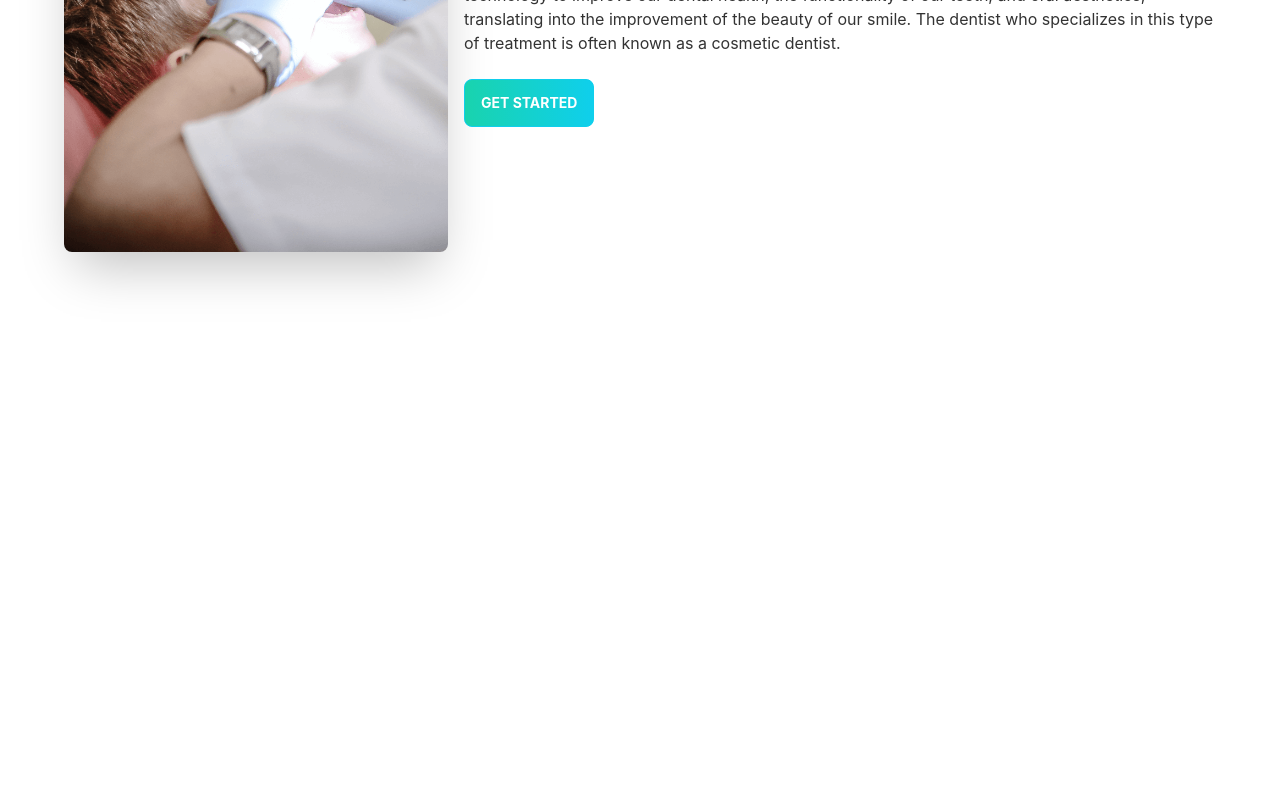
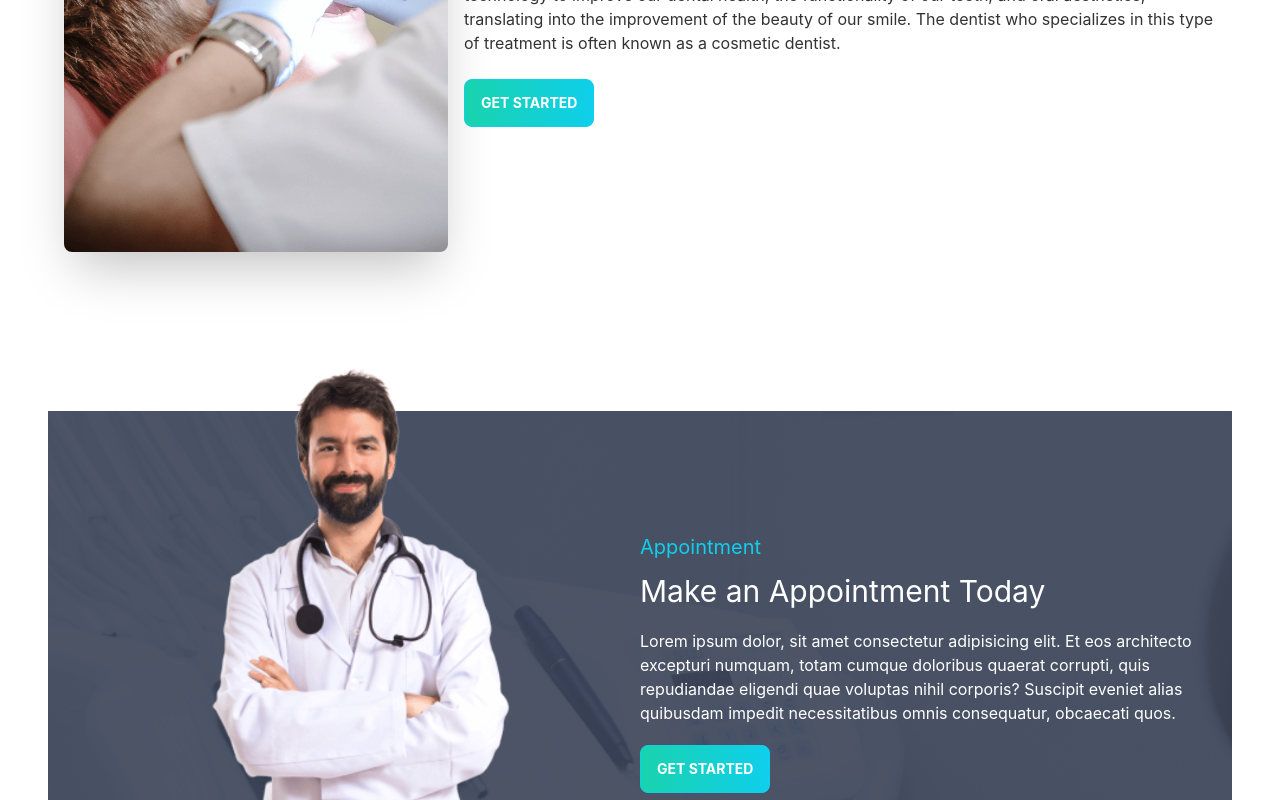
Before and after one commit to Shimulmajumdarshuvo/Doctors-portal-71, a React (Create React App) app: page / in a window 1280 px wide. Shown: the part 2000-2800 px from the top of the page. Before the commit the page ends 2411 px from the top, so only its background shows below. Built offline with nearby package versions, Linux system fonts and the light colour scheme.

Commit message:
appointment section completed

```diff
--- a/src/Pages/Home/Banner/Banner.js
+++ b/src/Pages/Home/Banner/Banner.js
@@ -1,5 +1,6 @@
 import React from 'react';
 import chair from '../../../assets/images/chair.png'
+import PrimaryButton from '../Shared/PrimaryButton/PrimaryButton';
 
 const Banner = () => {
     return (
@@ -10,7 +11,7 @@ const Banner = () => {
                     <div>
                         <h1 class="text-5xl font-bold">Your new smile starts here!!</h1>
                         <p class="py-6">Provident cupiditate voluptatem et in. Quaerat fugiat ut assumenda excepturi exercitationem quasi. In deleniti eaque aut repudiandae et a id nisi.</p>
-                        <button class="btn btn-primary text-white font-bold bg-gradient-to-r from-secondary to-primary">Get Started</button>
+                        <PrimaryButton></PrimaryButton>
                     </div>
                 </div>
             </div>
--- a/src/Pages/Home/DentalCare/DentalCare.js
+++ b/src/Pages/Home/DentalCare/DentalCare.js
@@ -1,5 +1,6 @@
 import React from 'react';
 import dental from '../../../assets/images/treatment.png'
+import PrimaryButton from '../Shared/PrimaryButton/PrimaryButton';
 
 const DentalCare = () => {
     return (
@@ -14,7 +15,7 @@ const DentalCare = () => {
                             functionality of our teeth, and oral aesthetics, translating into the improvement
                             of the beauty of our smile. The dentist who specializes in this type of treatment
                             is often known as a cosmetic dentist.</p>
-                        <button class="btn btn-primary text-white font-bold bg-gradient-to-r from-secondary to-primary">Get Started</button>
+                        <PrimaryButton></PrimaryButton>
                     </div>
                 </div>
             </div>
--- a/src/Pages/Home/Home.js
+++ b/src/Pages/Home/Home.js
@@ -2,6 +2,7 @@ import React from 'react';
 import Banner from './Banner/Banner';
 import DentalCare from './DentalCare/DentalCare';
 import Info from './Info/Info';
+import MakeAppointment from './MakeAppointment/MakeAppointment';
 
 import Services from './Services/Services';
 
@@ -13,6 +14,7 @@ const Home = () => {
             <Info ></Info>
             <Services></Services>
             <DentalCare></DentalCare>
+            <MakeAppointment></MakeAppointment>
         </div>
     );
 };
--- /dev/null
+++ b/src/Pages/Home/MakeAppointment/MakeAppointment.js
@@ -0,0 +1,28 @@
+import React from 'react';
+import doctor from '../../../assets/images/doctor.png';
+import appointment from '../../../assets/images/appointment.png'
+import PrimaryButton from '../Shared/PrimaryButton/PrimaryButton';
+
+const MakeAppointment = () => {
+    return (
+        <section style={{
+            background: `url(${appointment})`
+        }}
+            className='flex justify-center items-center'>
+            <div className='flex-1 hidden lg:block'>
+                <img className='mt-[-100px]' src={doctor} alt="" />
+            </div>
+            <div className='flex-1'>
+                <h3 className='text-xl text-primary py-3'>Appointment</h3>
+                <h2 className='text-3xl text-white'>Make an Appointment Today</h2>
+                <p className='text-white py-5'>Lorem ipsum dolor, sit amet consectetur adipisicing elit. Et eos architecto
+                    excepturi numquam, totam cumque doloribus quaerat corrupti, quis repudiandae
+                    eligendi quae voluptas nihil corporis? Suscipit eveniet alias quibusdam impedit
+                    necessitatibus omnis consequatur, obcaecati quos.</p>
+                <PrimaryButton></PrimaryButton>
+            </div>
+        </section>
+    );
+};
+
+export default MakeAppointment;
--- /dev/null
+++ b/src/Pages/Home/Shared/PrimaryButton/PrimaryButton.js
@@ -0,0 +1,11 @@
+import React from 'react';
+
+const PrimaryButton = () => {
+    return (
+        <div>
+            <button class="btn btn-primary text-white font-bold bg-gradient-to-r from-secondary to-primary">Get Started</button>
+        </div>
+    );
+};
+
+export default PrimaryButton;
```
